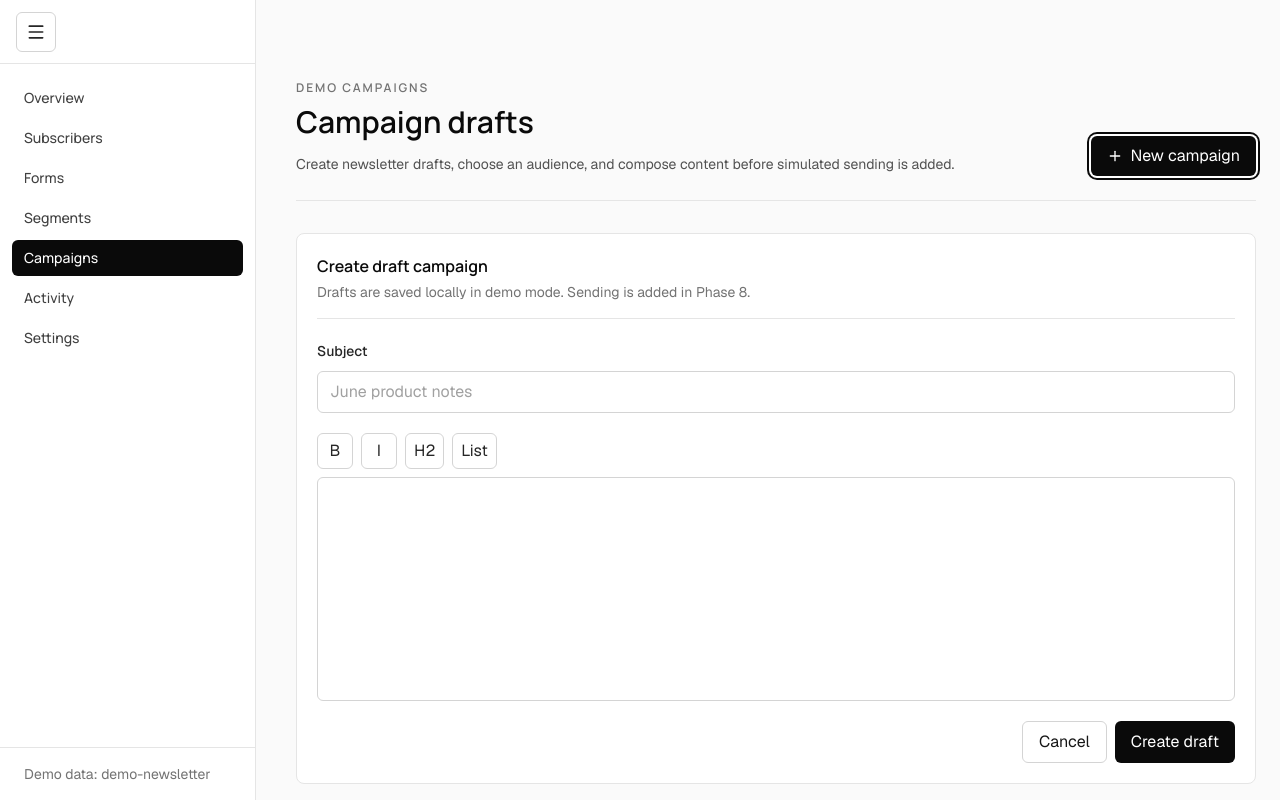
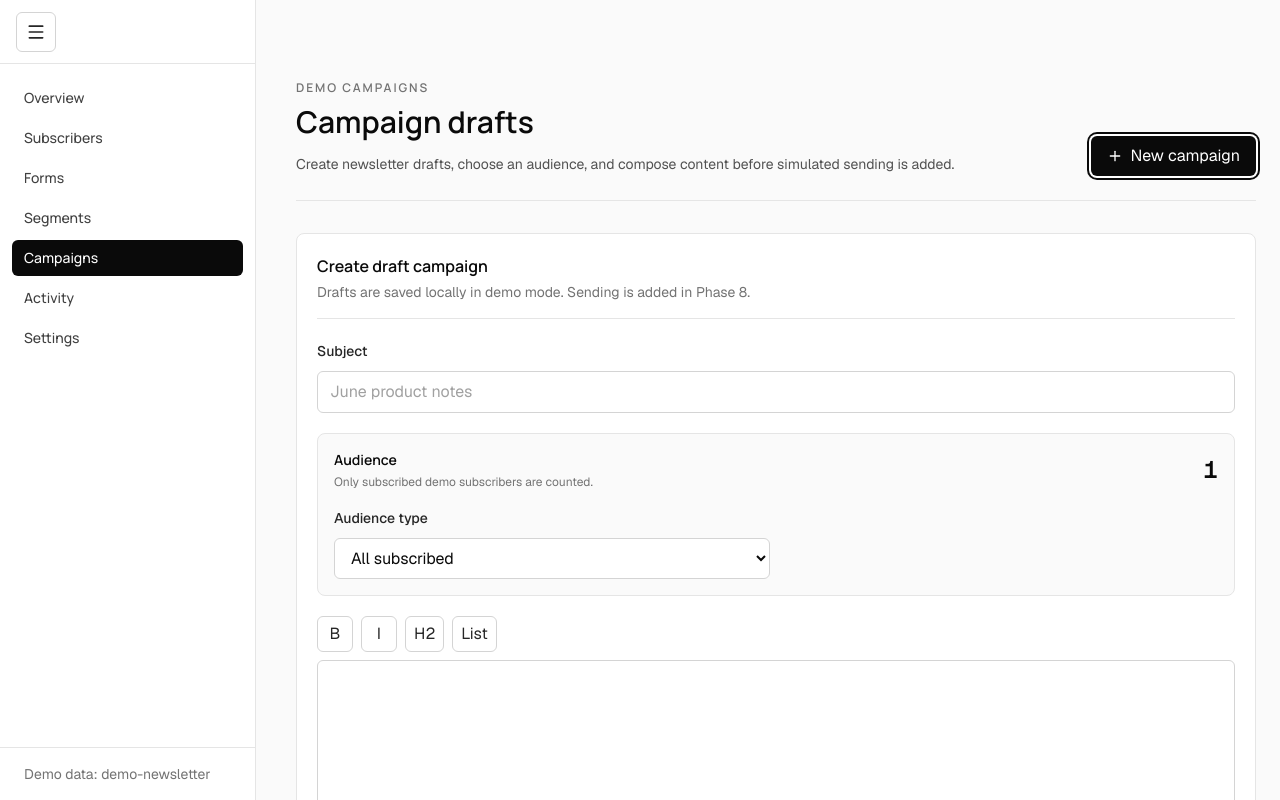
Before and after one commit to AjvorHardi/news-mailer, a React (Vite) app: page /demo/campaigns in a window 1280 px wide. Both pictures are taken after a click on the button "New campaign". Shown: the top 800 px of the page. Built offline with nearby package versions, Linux system fonts and the light colour scheme.

Commit message:
feat: add campaign audience selector

```diff
--- a/src/features/demo/DemoCampaignsPage.tsx
+++ b/src/features/demo/DemoCampaignsPage.tsx
@@ -2,7 +2,7 @@ import { Pencil, Plus } from 'lucide-react';
 import { EditorContent, useEditor } from '@tiptap/react';
 import StarterKit from '@tiptap/starter-kit';
 import { useMemo, useState, type ReactNode } from 'react';
-import { useForm } from 'react-hook-form';
+import { useForm, useWatch } from 'react-hook-form';
 import { zodResolver } from '@hookform/resolvers/zod';
 import clsx from 'clsx';
 import { Button } from '../../shared/ui/Button';
@@ -10,8 +10,13 @@ import { EmptyState } from '../../shared/ui/EmptyState';
 import { PageHeader } from '../../shared/ui/PageHeader';
 import { Input } from '../../shared/ui/Input';
 import { campaignInputSchema } from '../../shared/schemas/domainSchemas';
-import type { Campaign, Segment, Subscriber } from '../../shared/types/domain';
-import { useDemoCampaigns, countCampaignRecipients, useSaveDemoCampaignDraft } from './useDemoCampaigns';
+import type { Campaign, CampaignAudienceType, Id, Segment, Subscriber } from '../../shared/types/domain';
+import {
+  useDemoCampaigns,
+  countCampaignRecipients,
+  useDemoCampaignRecipientCount,
+  useSaveDemoCampaignDraft,
+} from './useDemoCampaigns';
 import { useDemoSegments } from './useDemoSegments';
 import { useDemoSubscribers } from './useDemoSubscribers';
 import type { z } from 'zod';
@@ -95,6 +100,7 @@ export function DemoCampaignsPage() {
           error={saveCampaign.error}
           isSubmitting={saveCampaign.isPending}
           onCancel={closeEditor}
+          segments={segments}
           onSubmit={async (values) => {
             await saveCampaign.mutateAsync({
               campaignId: editingCampaign?.id,
@@ -300,10 +306,18 @@ type DemoCampaignEditorProps = {
   isSubmitting: boolean;
   onCancel: () => void;
   onSubmit: (values: CampaignFormValues) => Promise<void>;
+  segments: Segment[];
 };
 
-function DemoCampaignEditor({ campaign, error, isSubmitting, onCancel, onSubmit }: DemoCampaignEditorProps) {
+function DemoCampaignEditor({ campaign, error, isSubmitting, onCancel, onSubmit, segments }: DemoCampaignEditorProps) {
+  const defaultSegmentId =
+    campaign?.segmentId && segments.some((segment) => segment.id === campaign.segmentId)
+      ? campaign.segmentId
+      : segments[0]?.id ?? null;
+  const defaultAudienceType: CampaignAudienceType =
+    campaign?.audienceType === 'segment' && defaultSegmentId ? 'segment' : 'all_subscribed';
   const {
+    control,
     formState: { errors },
     handleSubmit,
     register,
@@ -314,10 +328,13 @@ function DemoCampaignEditor({ campaign, error, isSubmitting, onCancel, onSubmit
       subject: campaign?.subject ?? '',
       bodyJson: campaign?.bodyJson ?? null,
       bodyHtml: campaign?.bodyHtml ?? null,
-      audienceType: campaign?.audienceType ?? 'all_subscribed',
-      segmentId: campaign?.segmentId ?? null,
+      audienceType: defaultAudienceType,
+      segmentId: defaultAudienceType === 'segment' ? defaultSegmentId : null,
     },
   });
+  const audienceType = useWatch({ control, name: 'audienceType' });
+  const segmentId = useWatch({ control, name: 'segmentId' });
+  const recipientCountQuery = useDemoCampaignRecipientCount(audienceType, segmentId);
   const editor = useEditor({
     extensions: [StarterKit],
     content: campaign?.bodyHtml || '<p></p>',
@@ -343,16 +360,40 @@ function DemoCampaignEditor({ campaign, error, isSubmitting, onCancel, onSubmit
         <p className="mt-1 text-sm text-neutral-500">Drafts are saved locally in demo mode. Sending is added in Phase 8.</p>
       </div>
 
-      <form className="mt-5 space-y-5" onSubmit={handleSubmit(onSubmit)}>
+      <form
+        className="mt-5 space-y-5"
+        onSubmit={handleSubmit((values) =>
+          onSubmit({
+            ...values,
+            bodyJson: editor?.getJSON() ?? values.bodyJson,
+            bodyHtml: editor?.getHTML() ?? values.bodyHtml,
+            audienceType,
+            segmentId: audienceType === 'segment' ? segmentId : null,
+          }),
+        )}
+      >
         <div>
           <Input label="Subject" type="text" placeholder="June product notes" {...register('subject')} />
           {errors.subject ? <p className="mt-2 text-sm text-red-600">{errors.subject.message}</p> : null}
         </div>
 
-        <input type="hidden" {...register('bodyJson')} />
-        <input type="hidden" {...register('bodyHtml')} />
-        <input type="hidden" {...register('audienceType')} />
-        <input type="hidden" {...register('segmentId')} />
+        <CampaignAudienceSelector
+          audienceType={audienceType}
+          count={recipientCountQuery.data}
+          isCountLoading={recipientCountQuery.isLoading}
+          segmentId={segmentId}
+          segments={segments}
+          onAudienceTypeChange={(nextAudienceType) => {
+            setValue('audienceType', nextAudienceType, { shouldDirty: true, shouldValidate: true });
+            setValue('segmentId', nextAudienceType === 'segment' ? segments[0]?.id ?? null : null, {
+              shouldDirty: true,
+              shouldValidate: true,
+            });
+          }}
+          onSegmentChange={(nextSegmentId) =>
+            setValue('segmentId', nextSegmentId, { shouldDirty: true, shouldValidate: true })
+          }
+        />
 
         <div>
           <div className="mb-2 flex flex-wrap items-center gap-2">
@@ -403,6 +444,73 @@ function DemoCampaignEditor({ campaign, error, isSubmitting, onCancel, onSubmit
   );
 }
 
+type CampaignAudienceSelectorProps = {
+  audienceType: CampaignAudienceType;
+  count?: number;
+  isCountLoading: boolean;
+  onAudienceTypeChange: (audienceType: CampaignAudienceType) => void;
+  onSegmentChange: (segmentId: Id) => void;
+  segmentId: Id | null;
+  segments: Segment[];
+};
+
+function CampaignAudienceSelector({
+  audienceType,
+  count,
+  isCountLoading,
+  onAudienceTypeChange,
+  onSegmentChange,
+  segmentId,
+  segments,
+}: CampaignAudienceSelectorProps) {
+  return (
+    <section className="rounded-lg border border-neutral-200 bg-neutral-50 p-4">
+      <div className="flex flex-col gap-3 min-[560px]:flex-row min-[560px]:items-center min-[560px]:justify-between">
+        <div>
+          <h3 className="font-display text-sm font-semibold text-neutral-950">Audience</h3>
+          <p className="mt-1 text-xs text-neutral-500">Only subscribed demo subscribers are counted.</p>
+        </div>
+        <div className="font-mono-ui text-2xl font-semibold text-neutral-950">
+          {isCountLoading ? '...' : count ?? 0}
+        </div>
+      </div>
+
+      <div className="mt-4 grid gap-3 md:grid-cols-2">
+        <label className="block">
+          <span className="text-sm font-medium text-neutral-800">Audience type</span>
+          <select
+            value={audienceType}
+            onChange={(event) => onAudienceTypeChange(event.target.value === 'segment' ? 'segment' : 'all_subscribed')}
+            className="mt-2 block w-full rounded-md border border-neutral-300 bg-white px-3 py-2 text-sm text-neutral-950 focus:border-neutral-950 focus:ring-2 focus:ring-neutral-950 focus:outline-none"
+          >
+            <option value="all_subscribed">All subscribed</option>
+            <option value="segment" disabled={segments.length === 0}>
+              Saved segment
+            </option>
+          </select>
+        </label>
+
+        {audienceType === 'segment' ? (
+          <label className="block">
+            <span className="text-sm font-medium text-neutral-800">Segment</span>
+            <select
+              value={segmentId ?? ''}
+              onChange={(event) => onSegmentChange(event.target.value)}
+              className="mt-2 block w-full rounded-md border border-neutral-300 bg-white px-3 py-2 text-sm text-neutral-950 focus:border-neutral-950 focus:ring-2 focus:ring-neutral-950 focus:outline-none"
+            >
+              {segments.map((segment) => (
+                <option key={segment.id} value={segment.id}>
+                  {segment.name}
+                </option>
+              ))}
+            </select>
+          </label>
+        ) : null}
+      </div>
+    </section>
+  );
+}
+
 type EditorButtonProps = {
   children: ReactNode;
   isActive: boolean;
```
